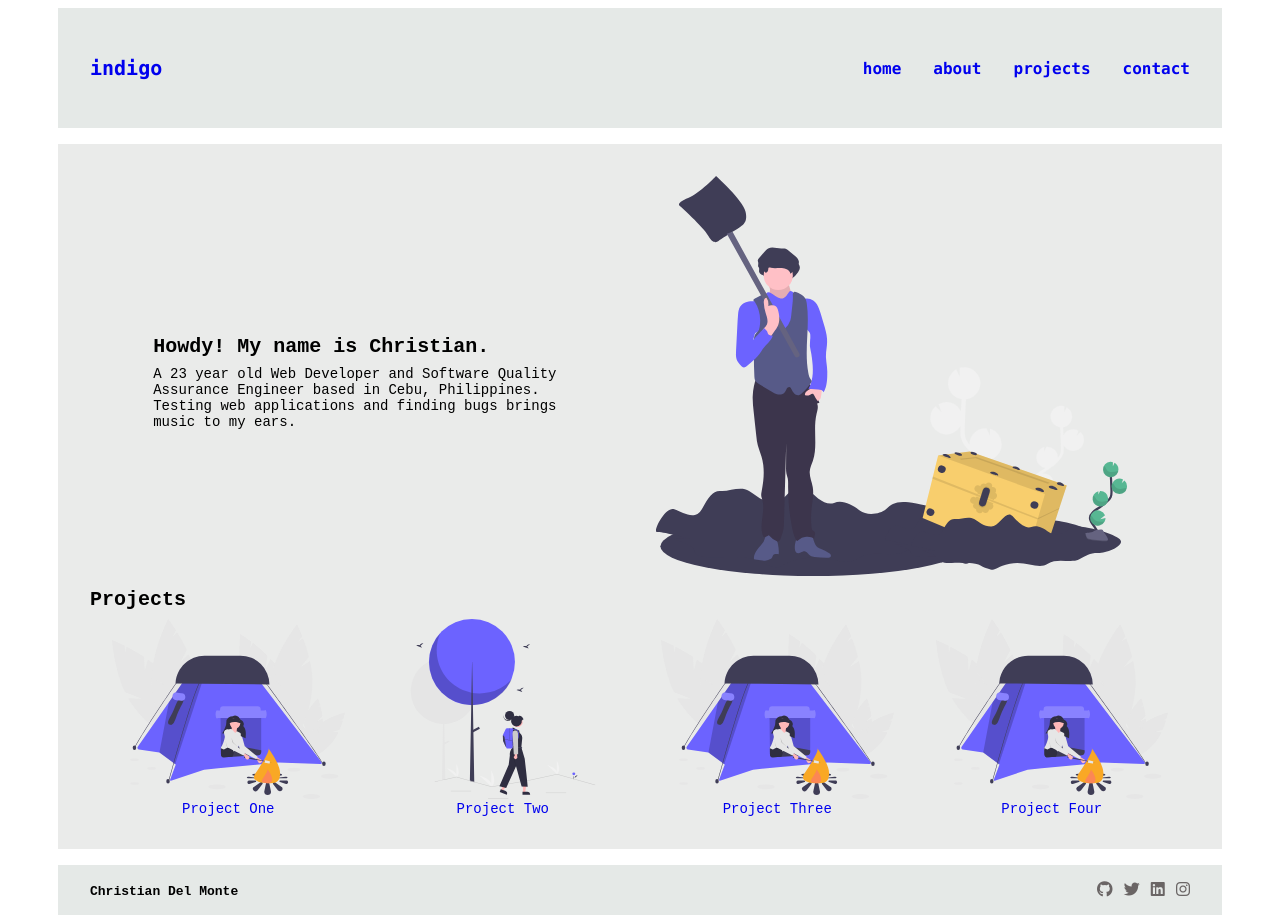
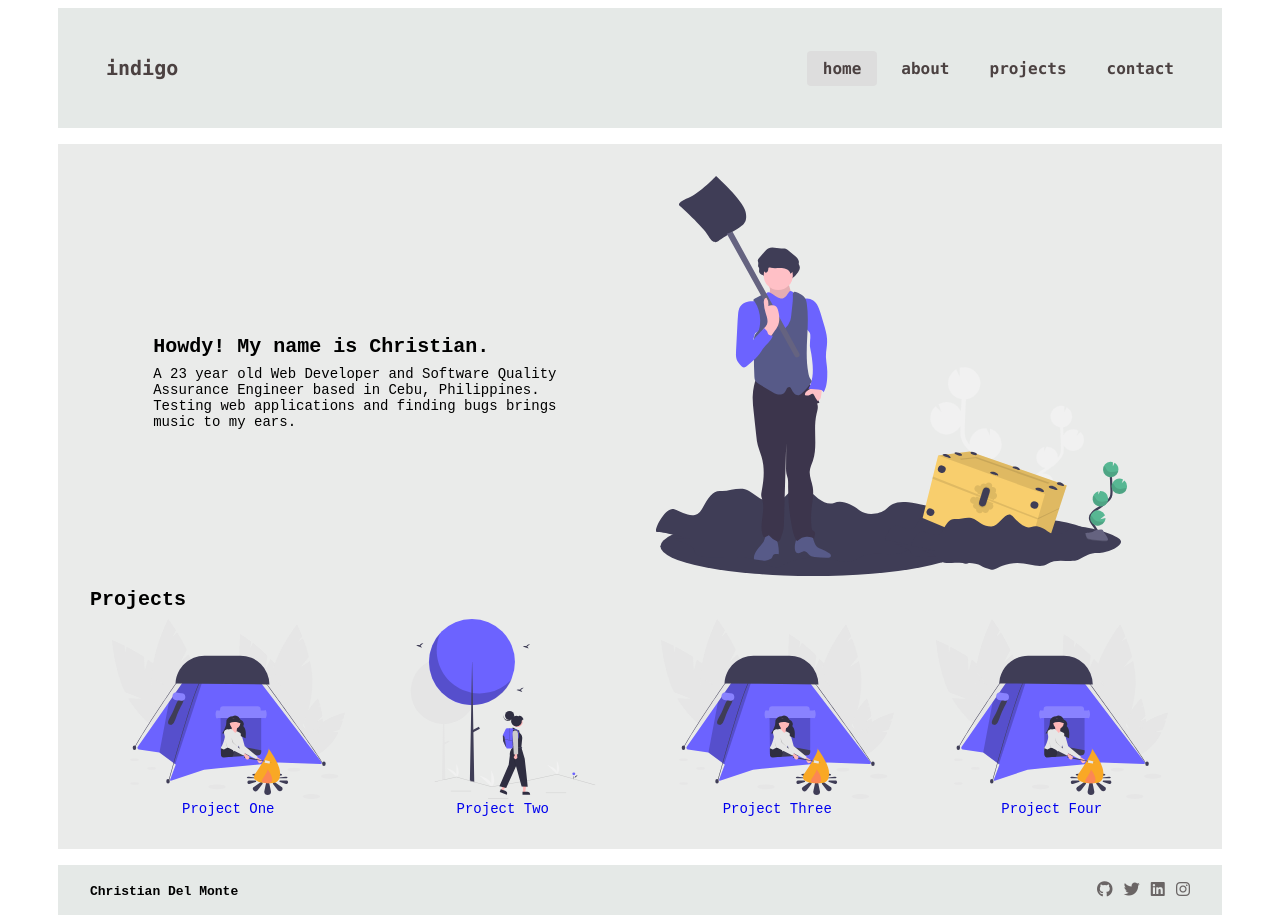
Before and after one commit to indigospritz/portfolio, a Vue app: page / in a window 1280 px wide. Built offline with nearby package versions, Linux system fonts and the light colour scheme.

Commit message:
added icon for mysql and update navbar

```diff
--- a/src/components/AppNavbar.vue
+++ b/src/components/AppNavbar.vue
@@ -48,7 +48,7 @@ export default {
     background: #e5e9e7;
     max-width: 1100px;
     margin: auto;
-    padding: 1rem 2rem;
+    padding: 2.5rem 2rem;
   }
 
   nav {
@@ -56,12 +56,6 @@ export default {
     align-items: center;
     justify-content: space-between;
     position: relative;
-  }
-
-  h1 > code {
-    font-size: 28px;
-    font-weight: bolder;
-    letter-spacing: -2px;
   }
 
   ul {
@@ -76,17 +70,24 @@ export default {
   .tab-wrapper {
     display: flex;
     justify-content: flex-end;
-    gap: 2rem;
+    gap: 2rem .5rem;
   }
 
   .tab-text {
     text-decoration: none;
     font-family: Consolas, 'Courier New';
     font-weight: 900;
-    padding: 2rem 0;
+    padding: .5rem 1rem;
+    border-radius: 4px;
+    color: #4b4141;
   }
 
   .logo {
     font-size: 20px;
   }
+
+  .router-link-active {
+    background: #dddddd;
+
+  }
 </style>
```
Also changed, not shown: src/assets/images/mysql.png (added).
